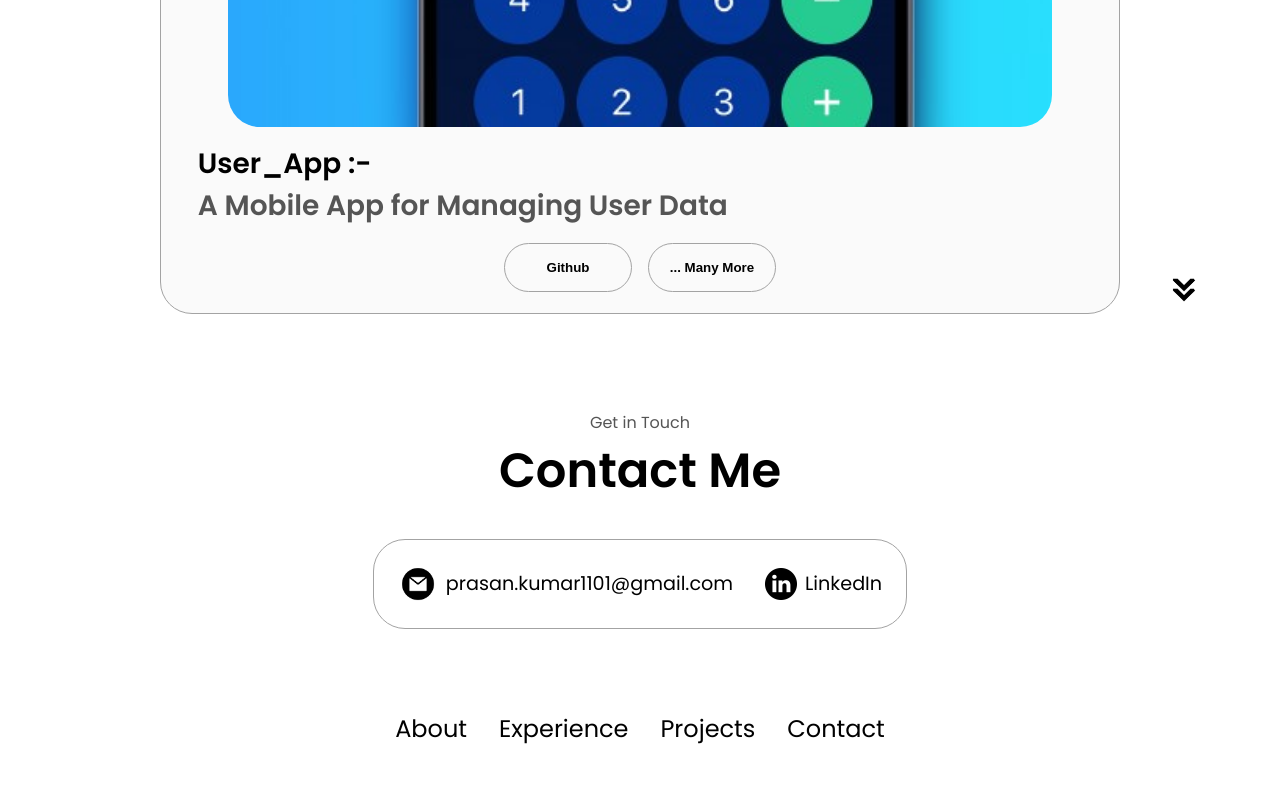
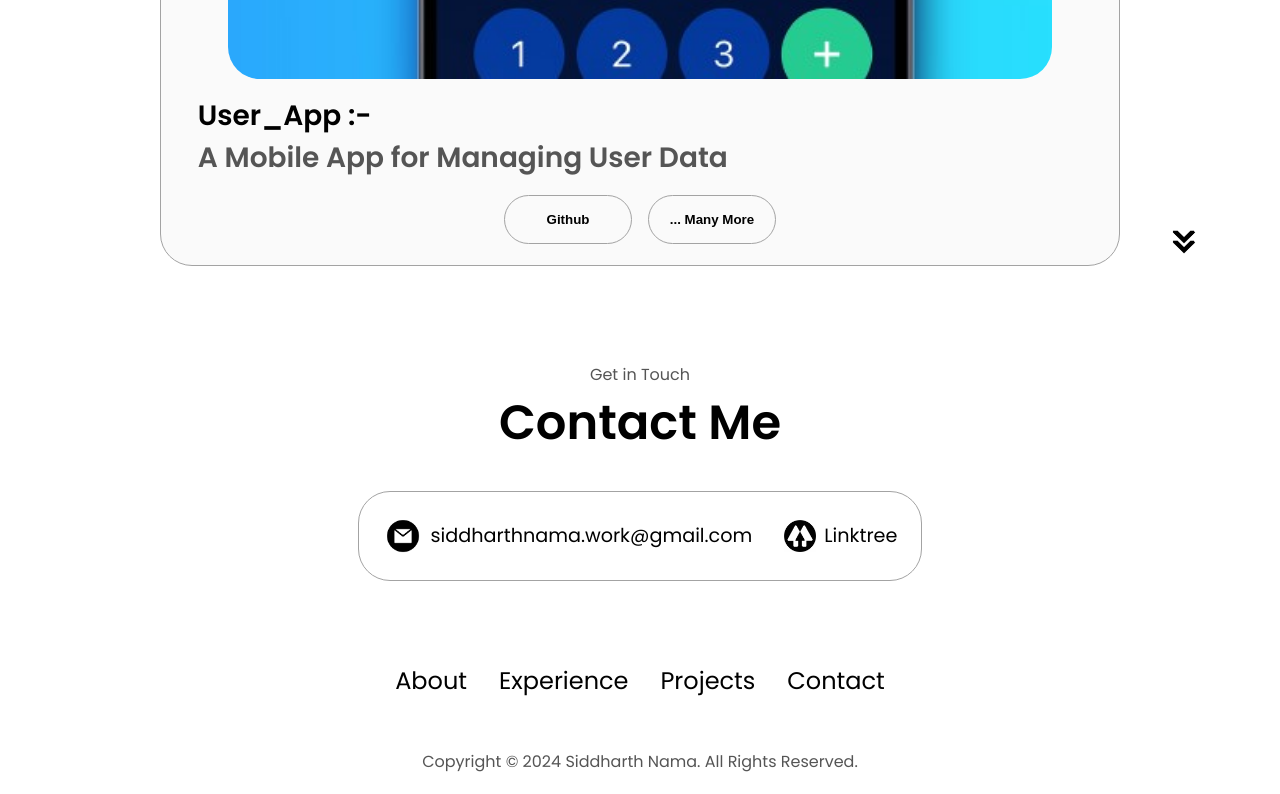
Before and after one commit to Siddharth-Nama/Portfolio, a plain HTML site: page index.html in a window 1280 px wide. Shown: the part 4308-5102 px from the top of the page. Drawn offline with Linux system fonts and the light colour scheme.

Commit message:
Add New Features

```diff
--- a/index.html
+++ b/index.html
@@ -446,7 +446,7 @@
           <div class="details-container color-container">
             <div class="article-container">
               <img
-                src="./assets/Screenshot 2024-07-27 141315.jpg"
+                src="./assets/PreAbs.png"
                 alt="Project 1"
                 class="project-img"
               />
@@ -534,15 +534,15 @@
             alt="Email icon"
             class="icon contact-icon email-icon"
           />
-          <p><a href="mailto:examplemail@gmail.com">prasan.kumar1101@gmail.com</a></p>
+          <p><a href="mailto:siddharthnama.work@gmail.com">siddharthnama.work@gmail.com</a></p>
         </div>
         <div class="contact-info-container">
           <img
-            src="./assets/linkedin.png"
+            src="./assets/linktreelogo.png"
             alt="LinkedIn icon"
             class="icon contact-icon"
           />
-          <p><a href="https://www.linkedin.com/in/prasan-kumar-b96413292/">LinkedIn</a></p>
+          <p><a href="https://linktr.ee/siddharthnama " target="_blank">Linktree</a></p>
         </div>
       </div>
     </section>
```
Also changed, not shown: assets/PreAbs.png (added), assets/Screenshot 2024-07-27 141315.jpg (deleted).
